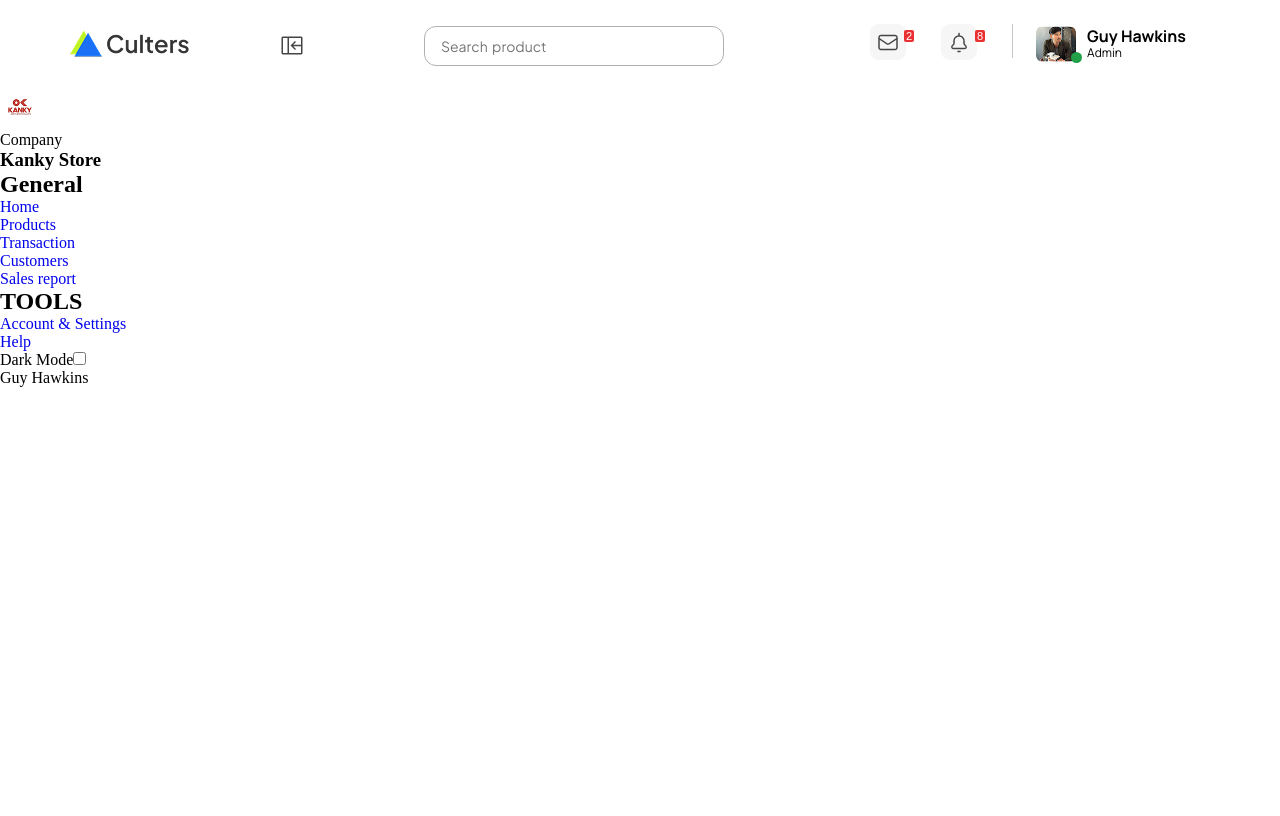
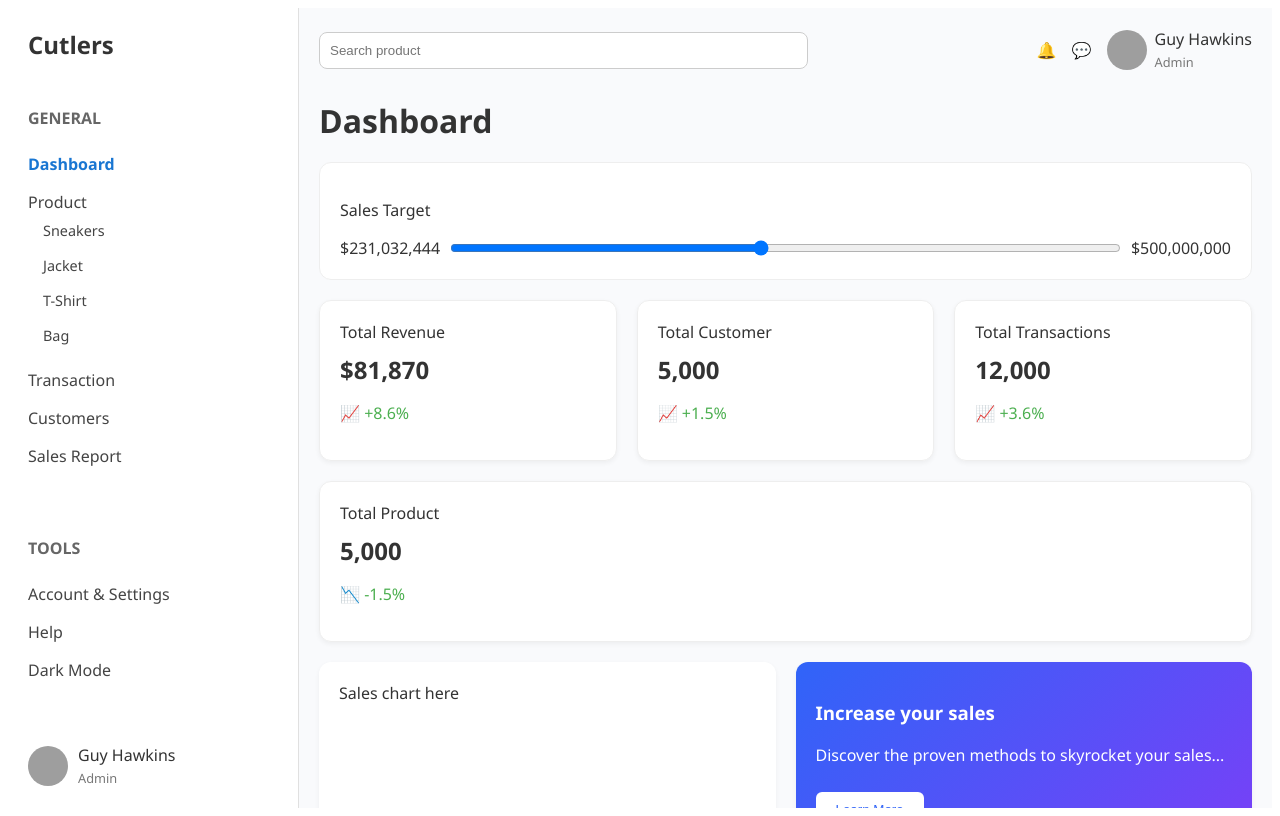
Before and after one commit to Diyor-Khasanov/culters, a React (Create React App) app: page / in a window 1280 px wide. Built offline with nearby package versions, Linux system fonts and the light colour scheme; grey boxes are pictures that could not be loaded.

Commit message:
home page

```diff
--- a/src/pages/Home/Home.jsx
+++ b/src/pages/Home/Home.jsx
@@ -1,89 +1,137 @@
-import "./Home.scss";
-import Logo from "./img/Logo.png";
-import PanelClose from "./img/Panel-close.png";
-import mail from "./img/mail.png";
-import notifications from "./img/notifications.png";
-import admin from "./img/admin.png";
-import company from "./img/company.png";
-import { Link } from "react-router-dom";
+import React, { useState, useEffect } from 'react';
+import './Home.scss';
 
-function Home() {
+const Home = () => {
+  const [search, setSearch] = useState('');
+  const [salesData, setSalesData] = useState([3000, 2311, 2111, 1661]);
+  const [totalRevenue, setTotalRevenue] = useState(81000);
+
+  useEffect(() => {
+    // Simulated fetch call
+    const timer = setTimeout(() => {
+      setSalesData(prev => prev.map(n => Math.floor(n * (1 + Math.random() * 0.05))));
+      setTotalRevenue(prev => prev + Math.floor(Math.random() * 1000));
+    }, 3000);
+
+    return () => clearTimeout(timer);
+  }, [salesData]);
+
   return (
-    <div className="home">
-      <div className="navbar">
-        <div className="left">
-          <img src={Logo} alt="logo" />
-          <img src={PanelClose} className="two" alt="panel close" />
-          <input type="text" placeholder="Search product" className="two" />
+    <div className="dashboard-container">
+      <aside className="sidebar">
+        <div className="brand">Cutlers</div>
+        <div className="sidebar-section">
+          <p className="sidebar-title">GENERAL</p>
+          <ul>
+            <li className="active">Dashboard</li>
+            <li>
+              Product
+              <ul className="sub-menu">
+                <li>Sneakers</li>
+                <li>Jacket</li>
+                <li>T-Shirt</li>
+                <li>Bag</li>
+              </ul>
+            </li>
+            <li>Transaction</li>
+            <li>Customers</li>
+            <li>Sales Report</li>
+          </ul>
         </div>
+        <div className="sidebar-section">
+          <p className="sidebar-title">TOOLS</p>
+          <ul>
+            <li>Account & Settings</li>
+            <li>Help</li>
+            <li>Dark Mode</li>
+          </ul>
+        </div>
+        <div className="profile">
+          <img src="https://i.pravatar.cc/40" alt="Guy Hawkins" />
+          <div>
+            <p>Guy Hawkins</p>
+            <span>Admin</span>
+          </div>
+        </div>
+      </aside>
 
-        <div className="right">
-          <button>
-            <img src={mail} alt="mail" />
-            <sup>2</sup>
-          </button>
-          <button>
-            <img src={notifications} alt="notifications" />
-            <sup>8</sup>
-          </button>
-          <span></span>
-          <div className="img">
-            <img src={admin} alt="admin" />
-            <div className="box"></div>
-            <div className="text">
-              <h1 className="name">Guy Hawkins</h1>
-              <p className="description">Admin</p>
+      <main className="main-content">
+        <header className="topbar">
+          <input
+            type="text"
+            placeholder="Search product"
+            value={search}
+            onChange={(e) => setSearch(e.target.value)}
+          />
+          <div className="user-actions">
+            <span>🔔</span>
+            <span>💬</span>
+            <div className="user-info">
+              <img src="https://i.pravatar.cc/40" alt="Guy Hawkins" />
+              <div>
+                <p>Guy Hawkins</p>
+                <span>Admin</span>
+              </div>
             </div>
           </div>
-        </div>
-      </div>
-      <div className="hero">
-        <div className="dashboard">
-          <div className="company">
-            <img src={company} alt="company" />
-            <div className="text">
-              <p className="subtitle">Company</p>
-              <h3 className="title">Kanky Store</h3>
+        </header>
+
+        <section className="dashboard-overview">
+          <h1>Dashboard</h1>
+          <div className="sales-target">
+            <p>Sales Target</p>
+            <div className="target-progress">
+              <span>$231,032,444</span>
+              <input type="range" min="0" max="500000000" value="231032444"  />
+              <span>$500,000,000</span>
             </div>
           </div>
 
-          <h2 className="title">General</h2>
-          <ul>
-            <li>
-              <Link to="/">Home</Link>
-            </li>
-            <li>
-              <Link to="/products">Products</Link>
-            </li>
-            <li>
-              <Link to="/">Transaction</Link>
-            </li>
-            <li>
-              <Link to="/customer">Customers</Link>
-            </li>
-            <li>
-              <Link to="/"> Sales report</Link>
-            </li>
-          </ul>
-          <h2 className="title">TOOLS</h2>
-          <ul>
-            <li>
-              <Link to="/"> Account & Settings</Link>
-            </li>
-            <li>
-              <Link to="/"> Help</Link>
-            </li>
-            <li>
-              Dark Mode
-              <input type="checkbox" />
-            </li>
-            <li>Guy Hawkins</li>
-          </ul>
-        </div>
-        <div className="main"></div>
-      </div>
+          <div className="stats-cards">
+            <div className="card">Total Revenue <h2>${totalRevenue.toLocaleString()}</h2><p>📈 +8.6%</p></div>
+            <div className="card">Total Customer <h2>5,000</h2><p>📈 +1.5%</p></div>
+            <div className="card">Total Transactions <h2>12,000</h2><p>📈 +3.6%</p></div>
+            <div className="card">Total Product <h2>5,000</h2><p>📉 -1.5%</p></div>
+          </div>
+
+          <div className="chart-section">
+            <div className="chart">Sales chart here</div>
+            <div className="promo-box">
+              <h3>Increase your sales</h3>
+              <p>Discover the proven methods to skyrocket your sales...</p>
+              <button onClick={() => alert('Learn more clicked!')}>Learn More</button>
+            </div>
+          </div>
+
+          <div className="bottom-section">
+            <div className="map-box">Map with customer growth</div>
+            <div className="product-list">
+              <table>
+                <thead>
+                  <tr>
+                    <th>Product</th>
+                    <th>Price</th>
+                    <th>Sales</th>
+                    <th>Status</th>
+                  </tr>
+                </thead>
+                <tbody>
+                  {salesData.map((sales, i) => (
+                    <tr key={i}>
+                      <td>Kanky Kitadakate (Green)</td>
+                      <td>$20.00</td>
+                      <td>{sales}</td>
+                      <td><span className="status success">Success</span></td>
+                    </tr>
+                  ))}
+                </tbody>
+              </table>
+            </div>
+          </div>
+        </section>
+      </main>
     </div>
   );
-}
+};
 
 export default Home;
--- a/src/pages/Home/Home.scss
+++ b/src/pages/Home/Home.scss
@@ -1,123 +1,275 @@
-@import url("https://fonts.googleapis.com/css2?family=Plus+Jakarta+Sans:ital,wght@0,200..800;1,200..800&display=swap");
-@import url("https://fonts.googleapis.com/css2?family=Manrope:wght@200..800&display=swap");
-* {
-  margin: 0;
-  padding: 0;
-  box-sizing: border-box;
-  list-style: none;
-  text-decoration: none;
+.dashboard-container {
+  display: flex;
+  height: 100vh;
+  font-family: "Segoe UI", sans-serif;
+  background: #f9fafc;
+  color: #333;
 }
 
-.home {
-    width: 95%;
+// Sidebar
+.sidebar {
+  width: 250px;
+  background: #fff;
+  border-right: 1px solid #e0e0e0;
+  display: flex;
+  flex-direction: column;
+  padding: 20px;
+  position: sticky;
+  top: 0;
 
-  .navbar {
-    width: 100%;
-    margin-left: 70px;
-    padding-right: 140px;
+  .brand {
+    font-weight: bold;
+    font-size: 1.5rem;
+    margin-bottom: 30px;
+  }
+
+  .sidebar-section {
+    margin-bottom: 30px;
+
+    .sidebar-title {
+      font-weight: 600;
+      margin-bottom: 10px;
+      color: #666;
+    }
+
+    ul {
+      list-style: none;
+      padding-left: 0;
+
+      li {
+        padding: 8px 0;
+        cursor: pointer;
+        color: #444;
+
+        &.active {
+          font-weight: bold;
+          color: #1976d2;
+        }
+
+        .sub-menu {
+          margin-left: 15px;
+          font-size: 0.9rem;
+          color: #777;
+        }
+      }
+    }
+  }
+
+  .profile {
+    margin-top: auto;
+    display: flex;
+    align-items: center;
+    gap: 10px;
+
+    img {
+      border-radius: 50%;
+    }
+
+    p {
+      margin: 0;
+    }
+
+    span {
+      font-size: 0.8rem;
+      color: #777;
+    }
+  }
+}
+
+// Main content
+.main-content {
+  flex: 1;
+  padding: 20px;
+  overflow-y: auto;
+
+  .topbar {
     display: flex;
     justify-content: space-between;
     align-items: center;
-    width: 100%;
-    height: 87px;
-    .left {
+
+    input[type="text"] {
+      width: 50%;
+      padding: 10px;
+      border: 1px solid #ccc;
+      border-radius: 8px;
+    }
+
+    .user-actions {
       display: flex;
-      gap: 90px;
       align-items: center;
-      justify-content: space-between;
-      .two {
-        margin-top: 4px;
-      }
-      img {
-        cursor: pointer;
-      }
-      input.two {
-        width: 300px;
-        height: 40px;
-        border-radius: 12px;
-        outline: none;
-        border: 1.6px solid #b0b0b0;
-        padding-top: 8px;
-        // padding-right: 16px;
-        padding-bottom: 8px;
-        padding-left: 16px;
-        font-family: "Plus Jakarta Sans", sans-serif;
-        font-weight: 400;
-        font-size: 14px;
-        line-height: 150%;
-        word-spacing: 2px;
-        margin-left: 30px;
-        &:focus{
-          border: 1.6px solid #1A71F6;
+      gap: 15px;
+
+      .user-info {
+        display: flex;
+        align-items: center;
+        gap: 8px;
+
+        img {
+          border-radius: 50%;
+        }
+
+        p {
+          margin: 0;
+        }
+
+        span {
+          font-size: 0.8rem;
+          color: #777;
         }
       }
     }
-    .right {
-      display: flex;
-      gap: 35px;
-      margin-right: -40px;
-      button {
-        width: 36px;
-        height: 36px;
-        border-radius: 9px;
-        padding: 6px;
+  }
+
+  .dashboard-overview {
+    margin-top: 20px;
+
+    h1 {
+      font-size: 2rem;
+      margin-bottom: 20px;
+    }
+
+    .sales-target {
+      background: #fff;
+      border: 1px solid #eee;
+      padding: 20px;
+      border-radius: 12px;
+      margin-bottom: 20px;
+
+      .target-progress {
         display: flex;
-        gap: 4px;
-        border: 0;
-        outline: none;
-        background: #f6f6f6;
-        cursor: pointer;
-        sup {
-          width: 13px;
-          height: 12px;
-          border-radius: 2px;
-          padding-top: px;
-          padding-bottom: 4px;
-          padding-left: 2px;
-          padding-right: 2px;
-        //   padding-right: 5px;
-          background: #ea3030;
-          color: #fff;
-          text-align: center;
+        align-items: center;
+        justify-content: space-between;
+        input[type="range"] {
+          flex: 1;
+          margin: 0 10px;
         }
       }
-      span {
-        border-right: 1px solid #c9c9c9;
-        height: 34px;
+    }
+
+    .stats-cards {
+      display: flex;
+      gap: 20px;
+      flex-wrap: wrap;
+
+      .card {
+        flex: 1;
+        min-width: 200px;
+        background: #fff;
+        border: 1px solid #eee;
+        border-radius: 12px;
+        padding: 20px;
+        box-shadow: 0 2px 5px rgba(0, 0, 0, 0.05);
+
+        h2 {
+          margin: 10px 0;
+        }
+
+        p {
+          color: #4caf50;
+        }
       }
-      .img {
-        display: flex;
-        gap: 5px;
-        align-items: center;
-        img {
-          width: 40px;
-          height: 36px;
+    }
+
+    .chart-section {
+      display: flex;
+      gap: 20px;
+      margin: 20px 0;
+      flex-wrap: wrap;
+
+      .chart,
+      .promo-box {
+        flex: 1;
+        min-width: 300px;
+        background: #fff;
+        padding: 20px;
+        border-radius: 12px;
+        box-shadow: 0 2px 5px rgba(0, 0, 0, 0.05);
+      }
+
+      .promo-box {
+        background: linear-gradient(135deg, #3064f8, #7840f7);
+        color: #fff;
+
+        button {
+          background: #fff;
+          color: #3064f8;
+          border: none;
+          padding: 10px 20px;
           border-radius: 6px;
-          margin-left: -12px;
+          margin-top: 10px;
+          cursor: pointer;
         }
-        .box {
-          width: 11px;
-          height: 11px;
-          margin-top: 28px;
-          background: #23a149;
-          border-radius: 50%;
-          margin-left: -10px;
+      }
+    }
+
+    .bottom-section {
+      display: flex;
+      gap: 20px;
+      flex-wrap: wrap;
+
+      .map-box,
+      .product-list {
+        flex: 1;
+        min-width: 300px;
+        background: #fff;
+        padding: 20px;
+        border-radius: 12px;
+        box-shadow: 0 2px 5px rgba(0, 0, 0, 0.05);
+      }
+
+      table {
+        width: 100%;
+        border-collapse: collapse;
+
+        th,
+        td {
+          padding: 10px;
+          text-align: left;
+          border-bottom: 1px solid #eee;
         }
-        .text {
-          .name {
-            font-family: "Manrope", sans-serif;
-            font-weight: 700;
-            font-size: 16px;
-            line-height: 110.00000000000001%;
-          }
-          .description {
-            font-family: "Manrope", sans-serif;
-            font-weight: 400;
-            font-size: 12px;
-            line-height: 110.00000000000001%;
-          }
+
+        .status.success {
+          background: #d4edda;
+          color: #155724;
+          padding: 4px 8px;
+          border-radius: 5px;
+          font-size: 0.85rem;
         }
       }
     }
   }
 }
+
+// Responsive
+@media (max-width: 1024px) {
+  .sidebar {
+    display: none;
+  }
+
+  .main-content {
+    padding: 15px;
+
+    .topbar input[type="text"] {
+      width: 100%;
+    }
+
+    .stats-cards,
+    .chart-section,
+    .bottom-section {
+      flex-direction: column;
+    }
+  }
+}
+
+@media (max-width: 600px) {
+  .topbar {
+    flex-direction: column;
+    align-items: flex-start;
+    gap: 10px;
+  }
+
+  .user-actions {
+    flex-direction: column;
+    align-items: flex-start;
+  }
+}
```
